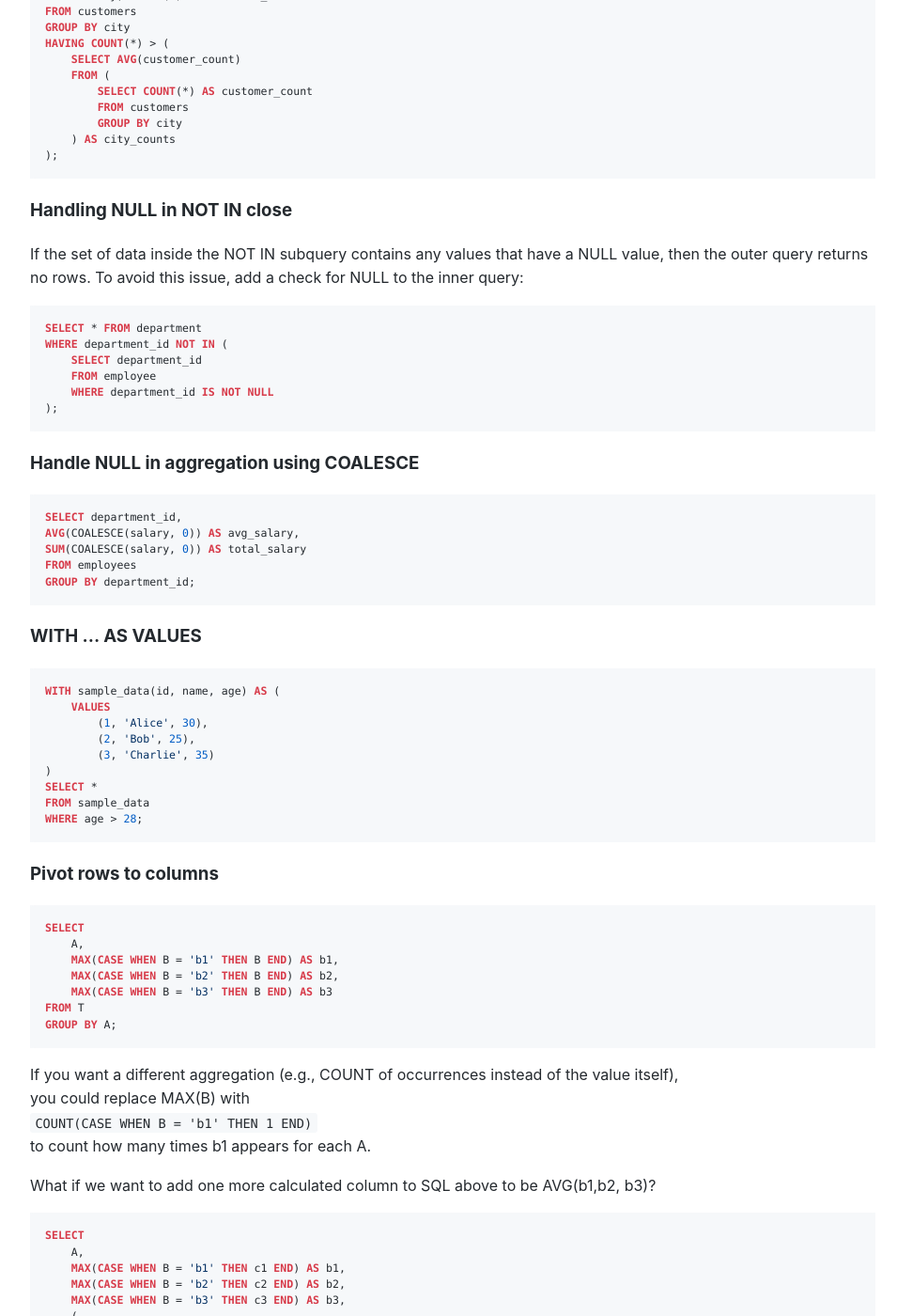
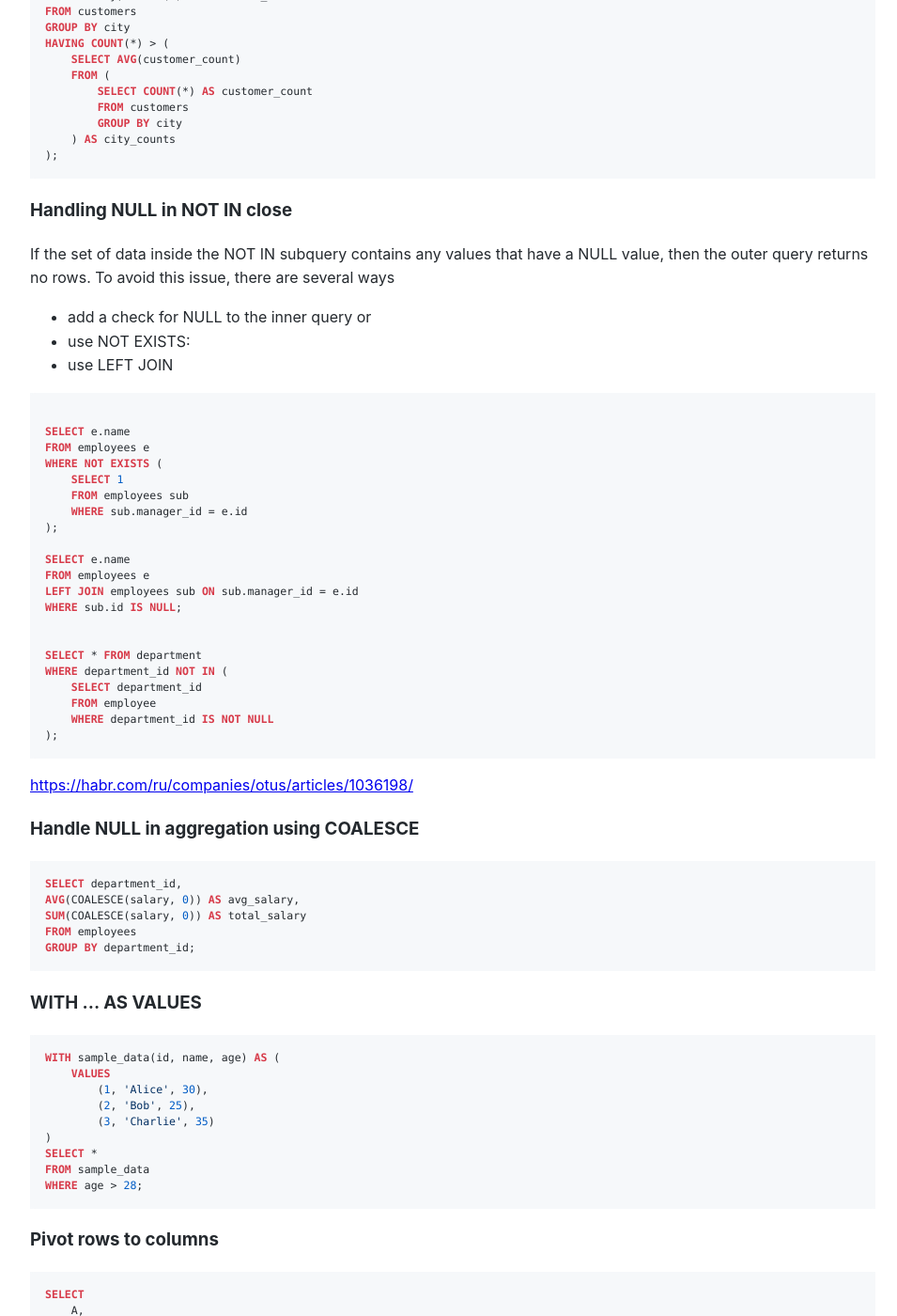
Before and after one commit to Michael-Lubinsky/michael-lubinsky.github.com, a Jekyll site: the page built from pg/sql.md, in a window 1280 px wide and 1400 px high, scrolled down 2460 px. Shown: the whole window at 94% size, without its empty margins (158-1113 px from the left). Built offline with Jekyll 4.4.1, drawn with Linux system fonts in a browser that asks for light colours; our own code applies the rules of GitHub Pages for plain Markdown files.

Commit message:
Update sql.md

````diff
--- a/pg/sql.md
+++ b/pg/sql.md
@@ -121,8 +121,27 @@ HAVING COUNT(*) > (
 ### Handling NULL in NOT IN close
 
 If the set of data inside the NOT IN subquery contains any values that have a NULL value, then the outer query returns no rows.
-To avoid this issue, add a check for NULL to the inner query:
+To avoid this issue, there are several ways
+- add a check for NULL to the inner query or
+- use NOT EXISTS:
+- use LEFT JOIN
+
 ```sql
+
+SELECT e.name
+FROM employees e
+WHERE NOT EXISTS (
+    SELECT 1
+    FROM employees sub
+    WHERE sub.manager_id = e.id
+);
+
+SELECT e.name
+FROM employees e
+LEFT JOIN employees sub ON sub.manager_id = e.id
+WHERE sub.id IS NULL;
+
+
 SELECT * FROM department
 WHERE department_id NOT IN (
     SELECT department_id
@@ -130,6 +149,7 @@ WHERE department_id NOT IN (
     WHERE department_id IS NOT NULL
 );
 ```
+<https://habr.com/ru/companies/otus/articles/1036198/>
 
 ### Handle NULL in aggregation using COALESCE
 ```sql
````
